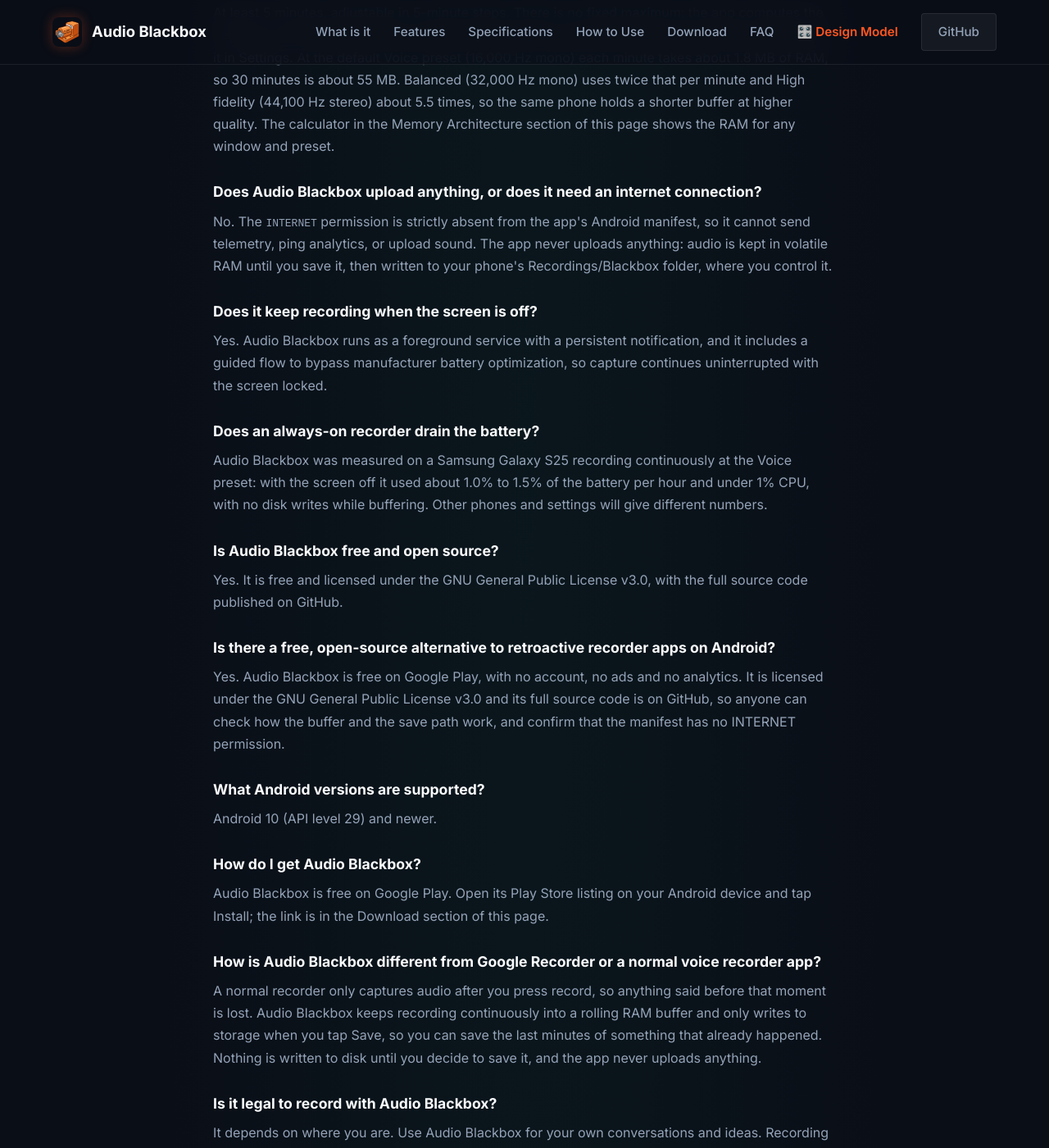
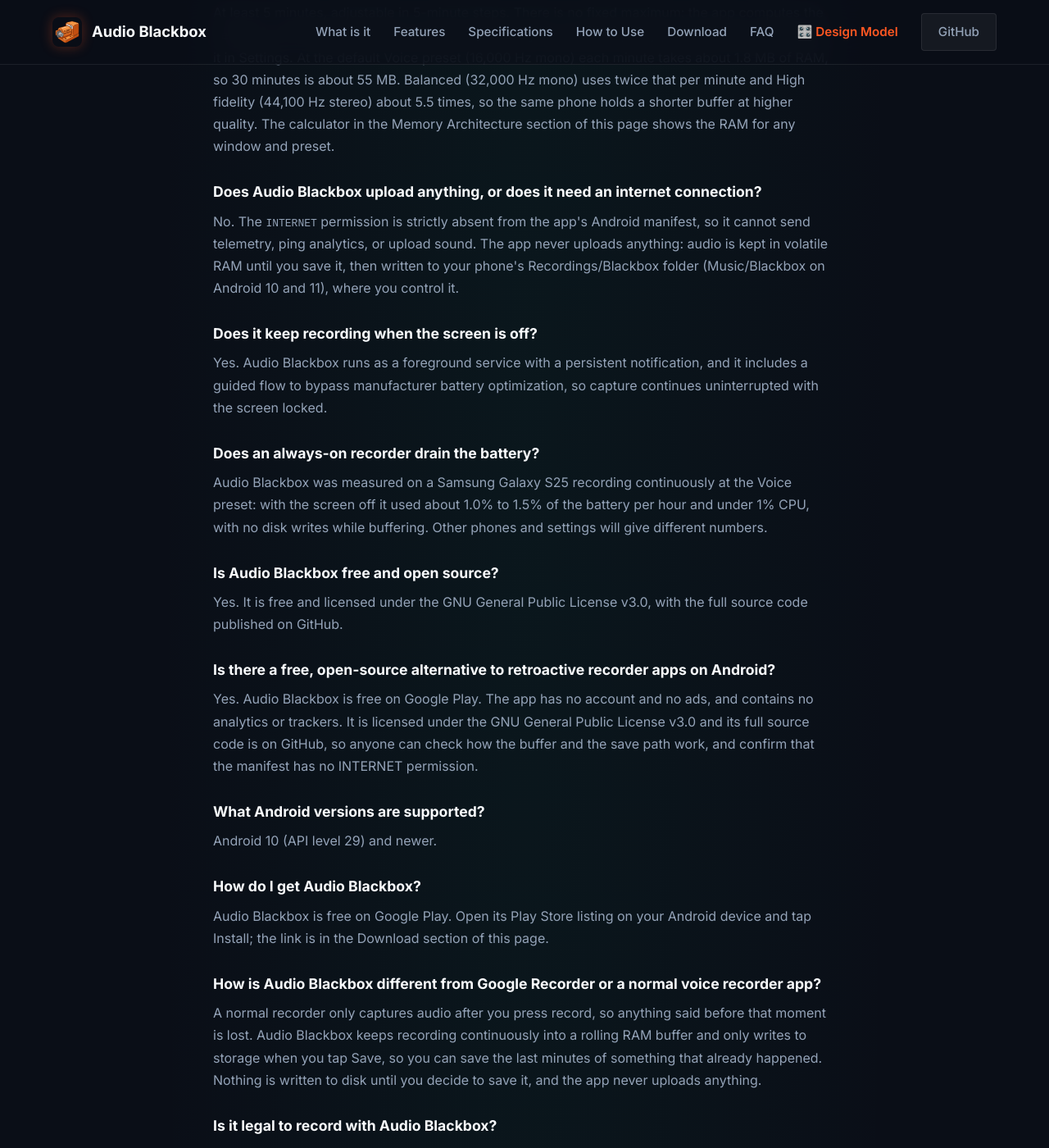
Before and after one commit to alexandre-machado/audio-blackbox, a Jekyll site: the page built from docs/index.html, in a window 1280 px wide and 1400 px high, scrolled down 7453 px. Shown: the whole window at 82% size. Built offline with Jekyll 4.4.1, drawn with Linux system fonts in a browser that asks for light colours.

Commit message:
fix(seo): fold in review findings on save folder, analytics scope and JSON-LD guard
- The upload FAQ answer now says saved files go to Music/Blackbox on
  Android 10 and 11 (MediaStoreSink.relativePath), in the visible FAQ,
  the FAQPage JSON-LD and the llms-full.txt copy.
- "No analytics / no trackers" now reads as a claim about the app, and
  both llms files state that this website uses Google Analytics 4 and
  Microsoft Clarity.
- check-site-rendered.sh now parses every application/ld+json block in
  the built index.html and fails if one does not parse or if the FAQPage
  pairs differ from the visible FAQ. It uses Ruby, which the Pages build
  job installs for Jekyll, because python3 is not provisioned there.

Refs #425

Co-Authored-By: Claude Opus 5.5 <noreply@anthropic.com>
Claude-Session: https://claude.ai/code/session_01Y49gFkCtcmtcSm3phgVEyZ

```diff
--- a/docs/index.html
+++ b/docs/index.html
@@ -58,7 +58,7 @@
       "Home-screen widget to start or stop recording with one tap",
       "Pauses when another app takes the microphone, such as a phone call, and resumes when it is free",
       "Built-in player to listen, seek, share and delete saved recordings",
-      "No INTERNET permission, no account, no ads, no analytics"
+      "The app has no INTERNET permission, no account and no ads, and contains no analytics or trackers"
     ],
     "author": {
       "@type": "Person",
@@ -121,7 +121,7 @@
         "name": "Does Audio Blackbox upload anything, or does it need an internet connection?",
         "acceptedAnswer": {
           "@type": "Answer",
-          "text": "No. The INTERNET permission is strictly absent from the app's Android manifest, so it cannot send telemetry, ping analytics, or upload sound. The app never uploads anything: audio is kept in volatile RAM until you save it, then written to your phone's Recordings/Blackbox folder, where you control it."
+          "text": "No. The INTERNET permission is strictly absent from the app's Android manifest, so it cannot send telemetry, ping analytics, or upload sound. The app never uploads anything: audio is kept in volatile RAM until you save it, then written to your phone's Recordings/Blackbox folder (Music/Blackbox on Android 10 and 11), where you control it."
         }
       },
       {
@@ -153,7 +153,7 @@
         "name": "Is there a free, open-source alternative to retroactive recorder apps on Android?",
         "acceptedAnswer": {
           "@type": "Answer",
-          "text": "Yes. Audio Blackbox is free on Google Play, with no account, no ads and no analytics. It is licensed under the GNU General Public License v3.0 and its full source code is on GitHub, so anyone can check how the buffer and the save path work, and confirm that the manifest has no INTERNET permission."
+          "text": "Yes. Audio Blackbox is free on Google Play. The app has no account and no ads, and contains no analytics or trackers. It is licensed under the GNU General Public License v3.0 and its full source code is on GitHub, so anyone can check how the buffer and the save path work, and confirm that the manifest has no INTERNET permission."
         }
       },
       {
@@ -1434,7 +1434,7 @@
         </div>
         <div style="margin-bottom:28px;">
           <h3 style="font-size:1.1rem; color:var(--text-main); margin-bottom:8px;">Does Audio Blackbox upload anything, or does it need an internet connection?</h3>
-          <p style="color:var(--text-muted); line-height:1.7;">No. The <code>INTERNET</code> permission is strictly absent from the app's Android manifest, so it cannot send telemetry, ping analytics, or upload sound. The app never uploads anything: audio is kept in volatile RAM until you save it, then written to your phone's Recordings/Blackbox folder, where you control it.</p>
+          <p style="color:var(--text-muted); line-height:1.7;">No. The <code>INTERNET</code> permission is strictly absent from the app's Android manifest, so it cannot send telemetry, ping analytics, or upload sound. The app never uploads anything: audio is kept in volatile RAM until you save it, then written to your phone's Recordings/Blackbox folder (Music/Blackbox on Android 10 and 11), where you control it.</p>
         </div>
         <div style="margin-bottom:28px;">
           <h3 style="font-size:1.1rem; color:var(--text-main); margin-bottom:8px;">Does it keep recording when the screen is off?</h3>
@@ -1450,7 +1450,7 @@
         </div>
         <div style="margin-bottom:28px;">
           <h3 style="font-size:1.1rem; color:var(--text-main); margin-bottom:8px;">Is there a free, open-source alternative to retroactive recorder apps on Android?</h3>
-          <p style="color:var(--text-muted); line-height:1.7;">Yes. Audio Blackbox is free on Google Play, with no account, no ads and no analytics. It is licensed under the GNU General Public License v3.0 and its full source code is on GitHub, so anyone can check how the buffer and the save path work, and confirm that the manifest has no INTERNET permission.</p>
+          <p style="color:var(--text-muted); line-height:1.7;">Yes. Audio Blackbox is free on Google Play. The app has no account and no ads, and contains no analytics or trackers. It is licensed under the GNU General Public License v3.0 and its full source code is on GitHub, so anyone can check how the buffer and the save path work, and confirm that the manifest has no INTERNET permission.</p>
         </div>
         <div style="margin-bottom:28px;">
           <h3 style="font-size:1.1rem; color:var(--text-main); margin-bottom:8px;">What Android versions are supported?</h3>
--- a/docs/llms.txt
+++ b/docs/llms.txt
@@ -5,7 +5,8 @@
 Key facts:
 
 - Package name: cc.machado.audioblackbox
-- Price: free, with no account, no ads and no analytics.
+- Price: free. The app has no account and no ads, and contains no analytics or trackers.
+- This website uses Google Analytics 4 and Microsoft Clarity to measure visits. That applies to the website only, not to the app.
 - License: GNU General Public License v3.0, source on GitHub.
 - Platform: Android 10 (API 29) and newer.
 - Save writes the buffered audio since the last save (the whole buffer the first time) to an AAC (.m4a) file in Recordings/Blackbox (Music/Blackbox on Android 10 and 11).
```
Also changed, not shown: docs/llms-full.txt (+5 -4 lines), 1 other file.
